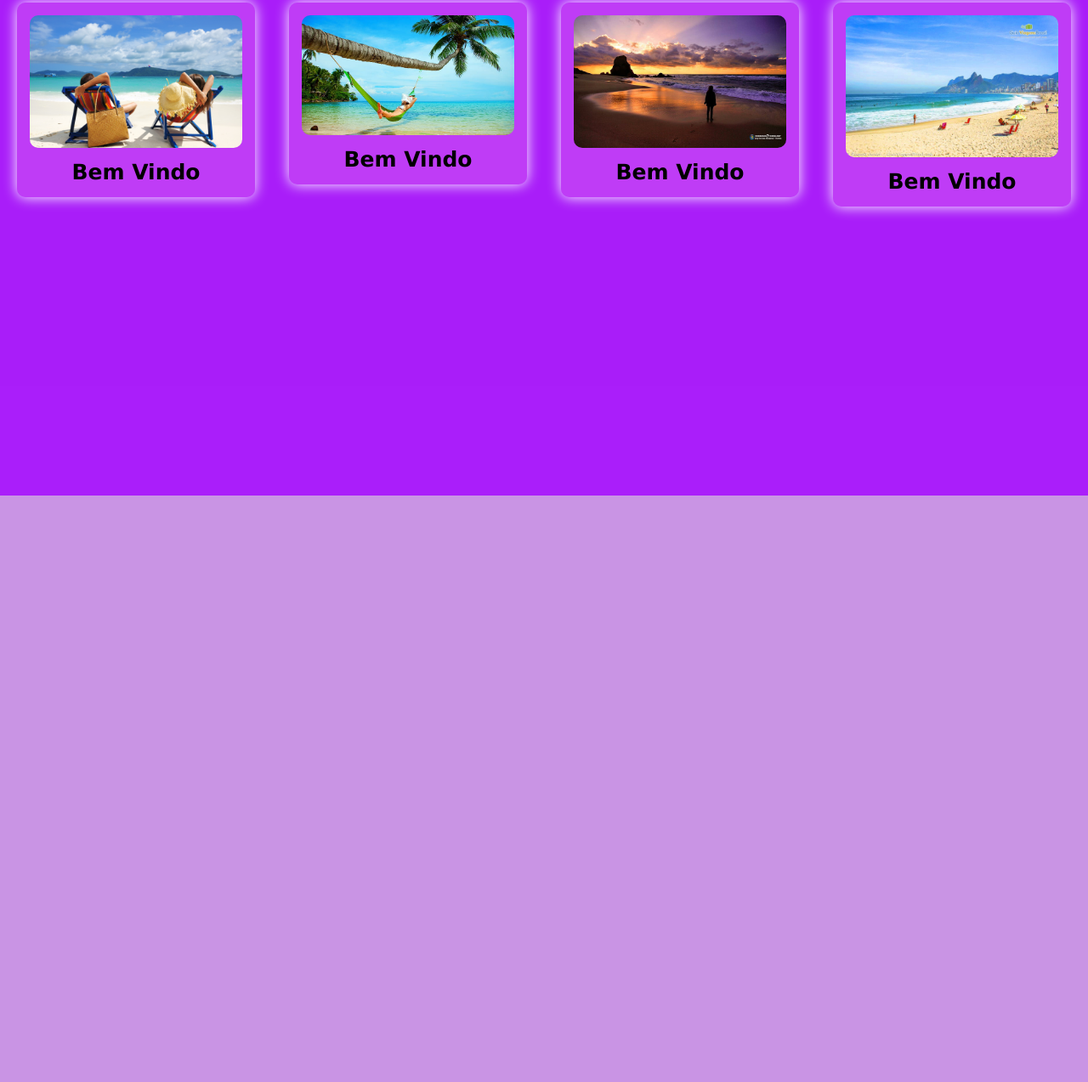
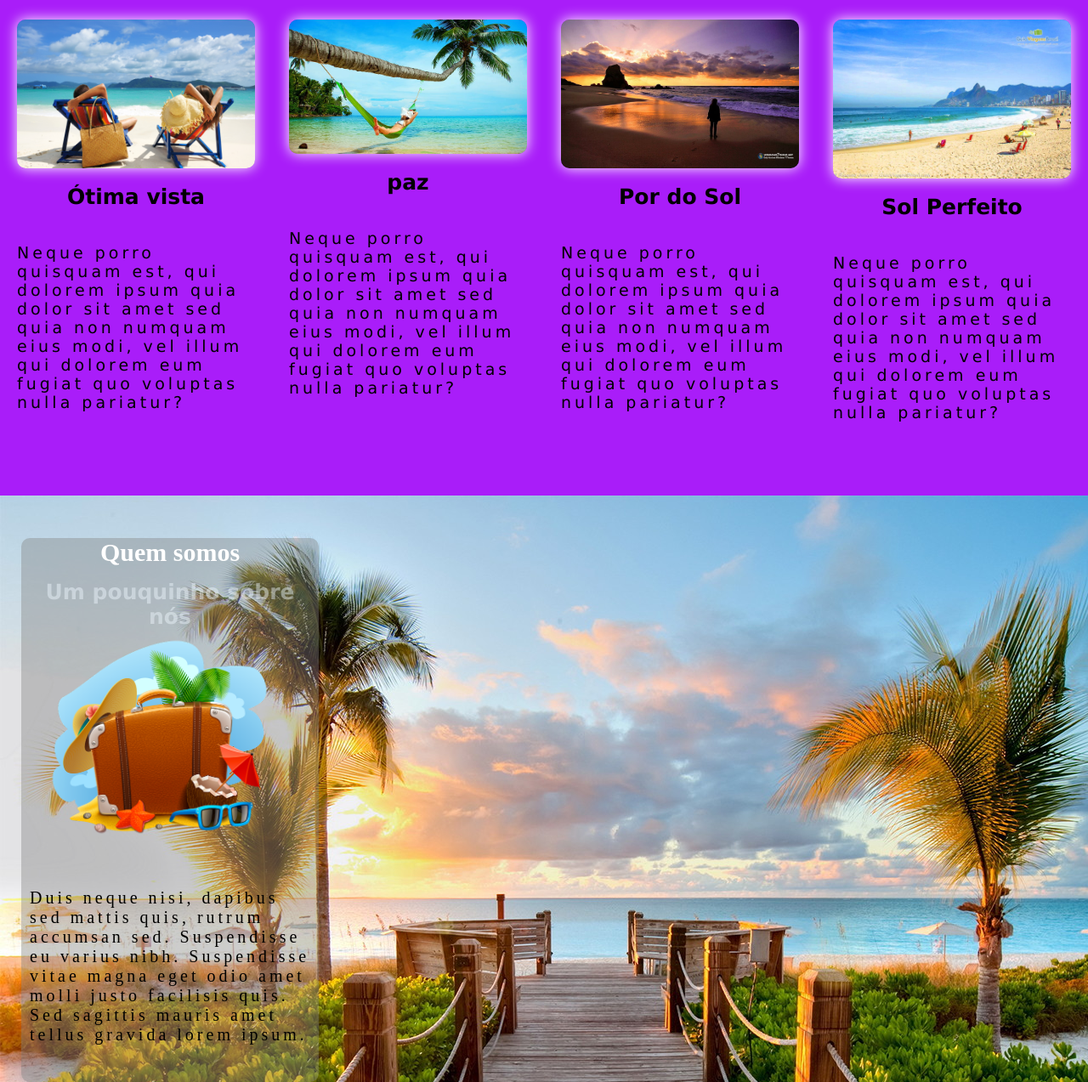
Before and after one commit to devgildevan/webSite, a plain HTML site: page index.html in a window 1280 px wide. Shown: the part 563-1836 px from the top of the page at 85% size. Before the commit the page ends 1146 px from the top, so only its background shows below. Drawn offline with Linux system fonts and the light colour scheme.

Commit message:
adcionandoEfeitos

```diff
--- a/index.html
+++ b/index.html
@@ -29,29 +29,63 @@
             <div class="secaodeFotos">
 
                             <section class="secao" >
-                            <a href="#" clase="fotos"><img src="./praia1.png" alt="Praia 1"></a>
-                            <h3>Bem Vindo</h3>
-                            <p></p>
+                                <a href="#" clase="fotos">
+                                    <img src="./praia1.png" alt="Praia 1">
+                                </a>
+                                <h3>Ótima vista</h3>
+                                <p>
+                                    Neque porro quisquam est, qui dolorem ipsum quia dolor sit amet sed quia non numquam eius modi, vel illum qui dolorem eum fugiat quo voluptas nulla pariatur?
+                                </p>
                             </section>
 
                             <section class="secao">
-                            <a href="#" clase="fotos"><img src="./praia2.png" alt="Praia 1"></a>
-                            <h3>Bem Vindo</h3>
-                            <p></p>
+                                <a href="#" clase="fotos2"><img src="./praia2.png" alt="Praia 1"></a>
+                                <h3>paz </h3>
+                                <p>
+                                    Neque porro quisquam est, qui dolorem ipsum quia dolor sit amet sed quia non numquam eius modi, vel illum qui dolorem eum fugiat quo voluptas nulla pariatur?
+                                </p>
                             </section>
 
                             <section class="secao">
-                            <a href="#" clase="fotos"><img src="./praia3.png" alt="Praia 1"></a>
-                            <h3>Bem Vindo</h3>
-                            <p></p>
+                                <a href="#" clase="fotos2"><img src="./praia3.png" alt="Praia 1"></a>
+                                <h3>Por do Sol</h3>
+                                <p>
+                                    Neque porro quisquam est, qui dolorem ipsum quia dolor sit amet sed quia non numquam eius modi, vel illum qui dolorem eum fugiat quo voluptas nulla pariatur?
+                                </p>
                             </section>
+
                             <section class="secao">
                                 <a href="#" clase="fotos"><img src="./praia4.png" alt="Praia 1"></a>
-                            <h3>Bem Vindo</h3>
-                            <p></p>
+                                <h3>Sol Perfeito</h3>
+                                <p>
+                                    Neque porro quisquam est, qui dolorem ipsum quia dolor sit amet sed quia non numquam eius modi, vel illum qui dolorem eum fugiat quo voluptas nulla pariatur?
+                                </p>
+                            </section>
+
+            </div>
+            <div class="imagemfinal">
+                <section >
+                    <div>
+                        <h2>Quem somos </h2>
+                        <h3>Um pouquinho sobre nós</h3>
+                    </div>
+                        <a href="#">
+                            <img src="./mala.png">
+                        </a>
+                        <p>
+                            Duis neque nisi, dapibus sed mattis quis, rutrum accumsan sed.
+                            Suspendisse eu varius nibh. Suspendisse vitae magna eget odio amet molli
+                            justo facilisis quis. Sed sagittis mauris amet tellus gravida lorem ipsum.
+                        </p>
+
+
+
+
                 </section>
             </div>
-            </div>
+
+
+
 
 
 </body>
--- a/style.css
+++ b/style.css
@@ -44,6 +44,7 @@ main .praia img{
 
 }
 .praia img{
+
     -moz-transition: all 0.3s;
 	-webkit-transition: all 0.3s;
 	transition: all 0.3s;
@@ -83,11 +84,11 @@ main .praia img{
 }
 
 .secaodeFotos img{
-    max-width: 250px;
+    max-width: 280px;
 
 }
+
 .secaodeFotos{
-    position: relative;
     width: 100%;
     height: 600px;
     overflow: hidden;
@@ -96,22 +97,12 @@ main .praia img{
     margin-top: 100px;
 }
 .secao{
-    position: relative;
-    padding: 15px;
+    padding: 20px;
     margin-top: 20px;
-
-
-}
-section{
-    position: absolute;
-    margin: auto;
-    background-color: rgba(238, 130, 238, 0.308);
-    border-radius: 10px;
-    box-shadow: 0 0 1em white;
 }
 
 section h3{
-    margin-top: 10px;
+    margin-top: 15px;
     text-align: center;
     font-size: 25px;
     font-family: 'Lucida Sans', 'Lucida Sans Regular', 'Lucida Grande', 'Lucida Sans Unicode', Geneva, Verdana, sans-serif;
@@ -123,9 +114,64 @@ section h3{
 	-webkit-transition: all 0.3s;
 	transition: all 0.3s;
     border-radius: 10px;
+    box-shadow: 0 0 1em white;
 }
 .secao:hover img {
 	-moz-transform: scale(1.1);
 	-webkit-transform: scale(1.1);
 	transform: scale(1.1);
 }
+.secaodeFotos .secao p{
+    font-size: 19px;
+  letter-spacing: 4px;
+  font-family: Lucida Sans;
+  margin-top: 40px;
+}
+.imagemfinal img{
+    max-width: 290px;
+
+}
+.imagemfinal{
+    position: absolute;
+    width: 100%;
+    background-image: url(./paria.jpg) ;
+
+}
+.imagemfinal p {
+    letter-spacing: 4px;
+    margin-top: 50px;
+    text-align: left;
+    margin-left: 10px;
+    font-size: 20px;
+
+}
+.imagemfinal h2{
+    display: block;
+    color: white;
+    text-align: center;
+    font-size: 30px;
+    margin-top: 50px;
+
+}
+.imagemfinal h3{
+    color: rgba(240, 248, 255, 0.445);
+}
+.imagemfinal img{
+    margin-left: 20px;
+    -moz-transition: all 0.3s;
+	-webkit-transition: all 0.3s;
+	transition: all 0.3s;
+}
+.imagemfinal:hover img{
+    -moz-transform: scale(1.1);
+	-webkit-transform: scale(1.1);
+	transform: scale(1.1);
+}
+.imagemfinal section{
+    margin-left: 25px;
+    width: 350px;
+    height: 40em;
+    background-color: rgba(128, 128, 128, 0.397);
+    border-radius: 10px;
+
+}
```
Also changed, not shown: mala.png (added). Lines whose indentation alone changed are shown as unchanged.
